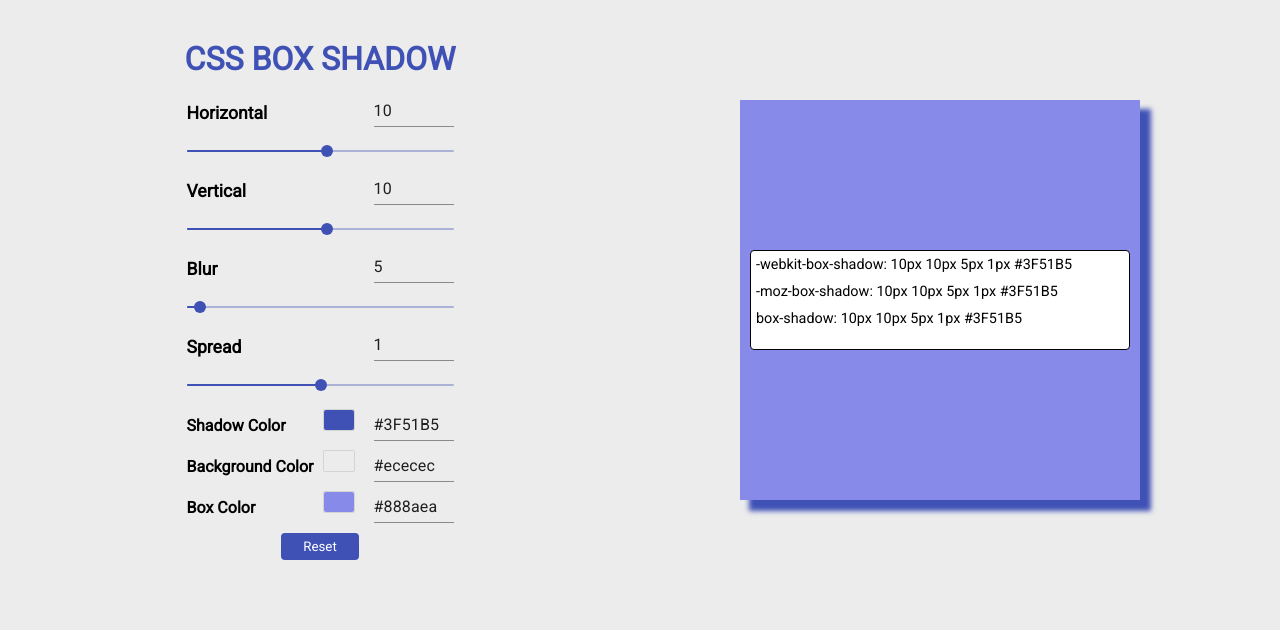
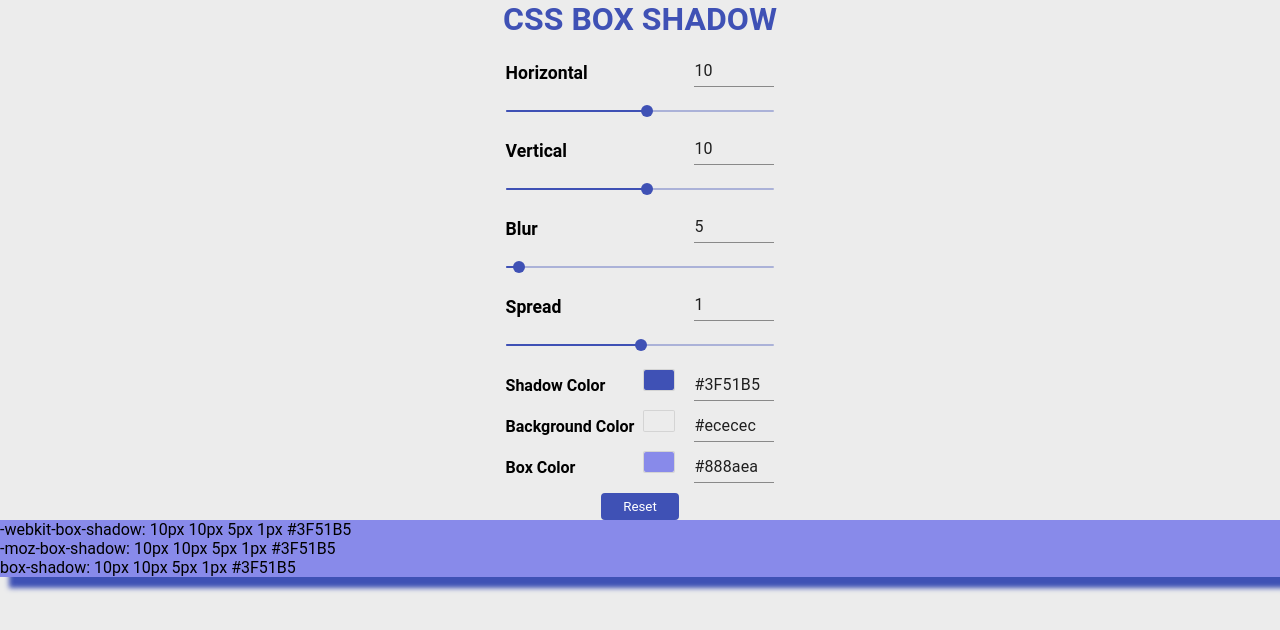
Before and after one commit to jonlima2018/box-shadow, a React (Create React App) app: page / in a window 1280 px wide. Shown: the top 630 px of the page. Built offline with nearby package versions, Linux system fonts and the light colour scheme.

Commit message:
feat: add GlobalStyles

```diff
--- a/src/App.css
+++ /dev/null
@@ -1,51 +0,0 @@
-@import url('https://fonts.googleapis.com/css2?family=Roboto&display=swap');
-
-*{
-  margin: 0;
-  padding: 0;
-  box-sizing: border-box;
-  font-family: Roboto, sans-serif;
-}
-
-body{
-  background-color: #ececec;
-}
-
-.container{
-  display: grid;
-  grid-template-columns: 1fr 1fr;
-  margin-top: 40px;
-}
-
-.mainBox{
-  display: flex;
-  align-items: center;
-  justify-content: center;
-  max-width: 600px;
-  max-height: 600px;
-}
-
-.box{
-  height:400px;
-  width: 400px;
-  display: flex;
-  justify-content: center;
-  align-items: center;
-}
-
-.box > ul {
-  background-color: #fff;
-  display: block;
-  position: relative;
-  width: 380px;
-  height: 100px;
-  list-style: none;
-  margin: 0 auto;
-  border: 1px solid black;
-  border-radius: 4px;
-}
-
-.box > ul > li{
-  padding: 5px;
-  font-size: 0.9em;
-}
--- a/src/App.tsx
+++ b/src/App.tsx
@@ -1,6 +1,5 @@
 import React from 'react';
 import BoxShadow from './pages/BoxShadow';
-import './App.css';
 
 const App:React.FC = () => (
   <BoxShadow />
--- /dev/null
+++ b/src/GlobalStyles.ts
@@ -0,0 +1,20 @@
+import { createGlobalStyle } from 'styled-components';
+
+const GlobalStyles = createGlobalStyle`
+
+@import url("https://fonts.googleapis.com/css2?family=Roboto&display=swap");
+
+* {
+    margin: 0;
+    padding: 0;
+    box-sizing: border-box;
+    font-family: Roboto, sans-serif;
+}
+
+body {
+    background-color: #ececec;
+}
+
+`;
+
+export default GlobalStyles;
--- a/src/index.tsx
+++ b/src/index.tsx
@@ -1,11 +1,13 @@
 import React from 'react';
 import ReactDOM from 'react-dom';
 import App from './App';
+import GlobalStyles from './GlobalStyles';
 import BoxShadowProvider from './context/BoxShadow/Provider';
 
 ReactDOM.render(
   <React.StrictMode>
     <BoxShadowProvider>
+      <GlobalStyles />
       <App />
     </BoxShadowProvider>
   </React.StrictMode>,
```
